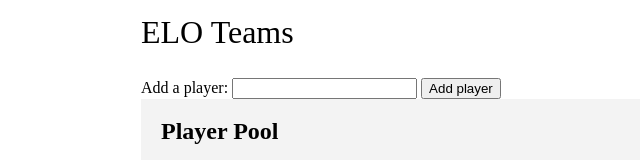
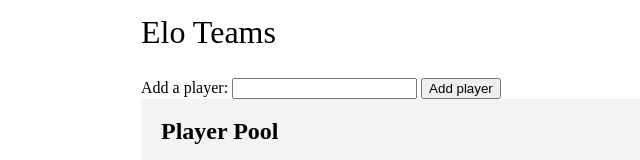
Before and after one commit to dlh89/ELO-teams, a Svelte app: page / in a window 1280 px wide. Shown: the top 160 px of the page, without its empty margins (139-779 px from the left). Built offline with nearby package versions, Linux system fonts and the light colour scheme.

Commit message:
Fix "Elo" case in heading

```diff
--- a/src/App.svelte
+++ b/src/App.svelte
@@ -164,7 +164,7 @@
 </script>
 
 <main>
-	<h1>ELO Teams</h1>
+	<h1>Elo Teams</h1>
 	<AddPlayer on:submit={handleSubmit} />
 	<div class="player-selection">
 		<div class="players-container">
```
